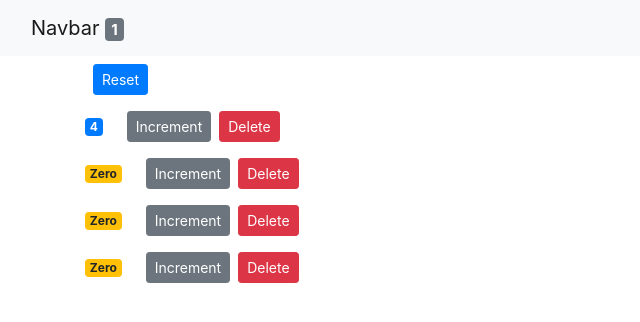
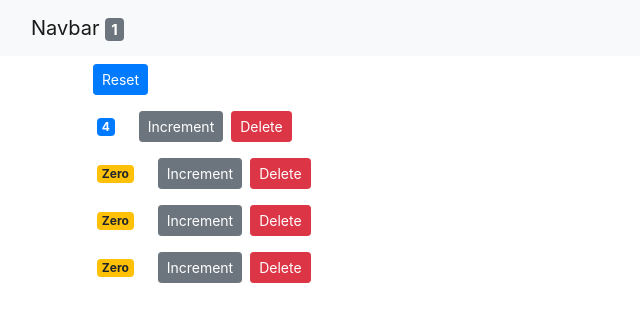
Before and after one commit to mchadds/React-Shopping-Cart-Patterns, a React (Create React App) app: page / in a window 1280 px wide. Shown: the top 322 px of the page, without its empty margins (0-640 px from the left). Built offline with nearby package versions, Linux system fonts and the light colour scheme.

Commit message:
Align reset button and counter components

```diff
--- a/src/components/counter.jsx
+++ b/src/components/counter.jsx
@@ -19,7 +19,7 @@ class Counter extends Component {
     return (
       <div>
         <span
-          style={{ marginRight: 2 + "em" }}
+          style={{ marginRight: 2 + "em", marginLeft: 1 + "em" }}
           className={this.getBadgeClasses()}
         >
           {this.formatCount()}
```
Also changed, not shown: src/components/counters.jsx (line endings or trailing spaces).
